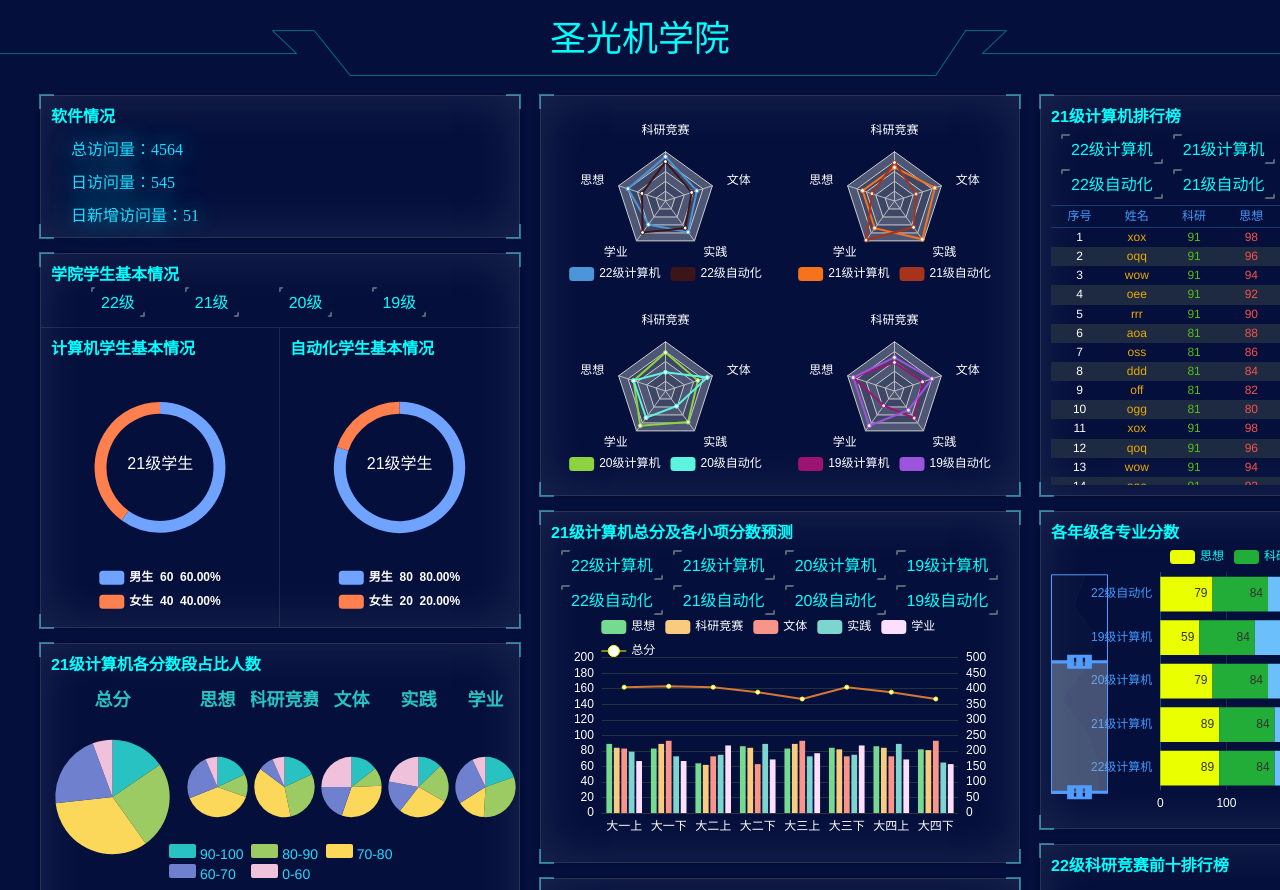
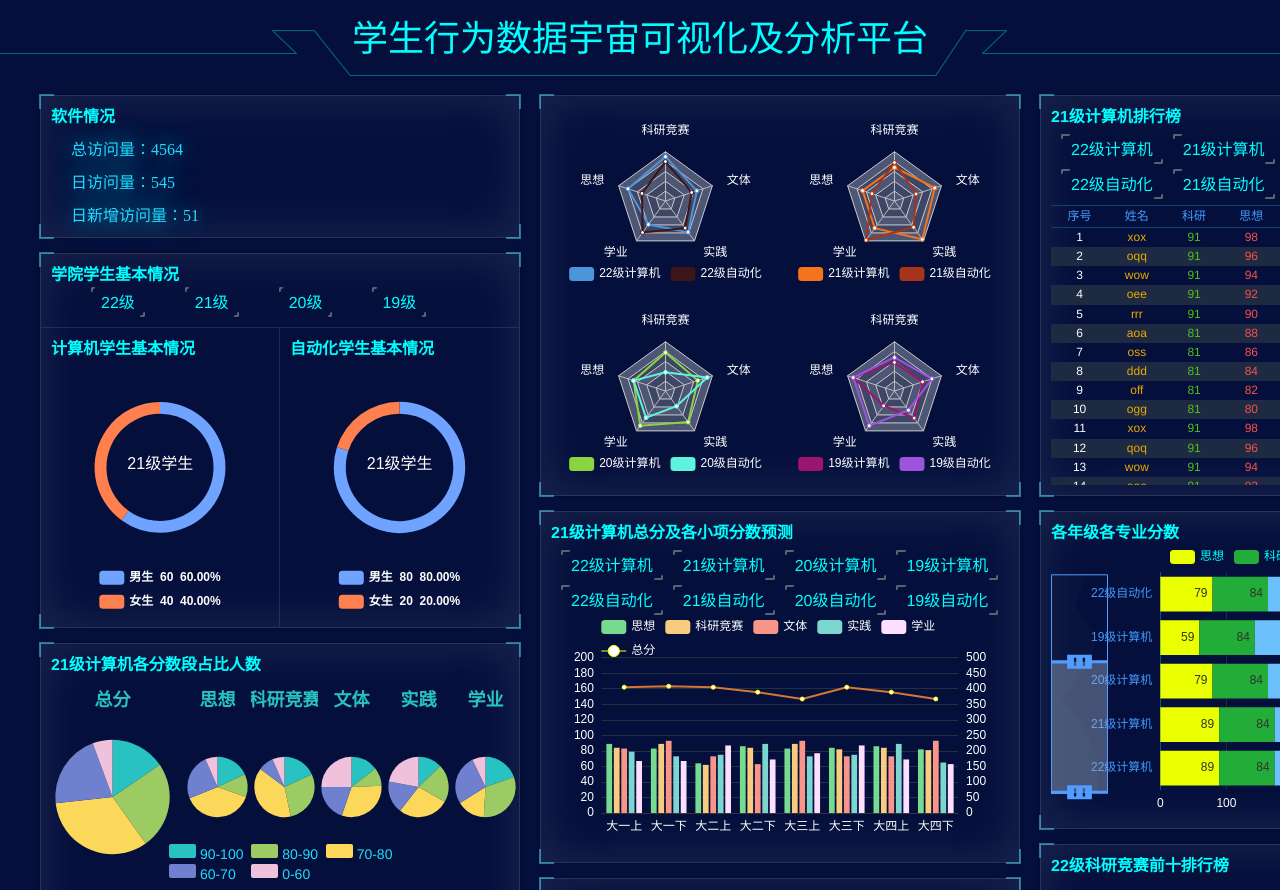
Before and after one commit to cqk666/cqk666.github.io, a plain HTML site: page index.html in a window 1280 px wide. Shown: the top 890 px of the page. Drawn offline with nearby package versions, Linux system fonts and the light colour scheme.

Commit message:
Update index.html

```diff
--- a/index.html
+++ b/index.html
@@ -5,7 +5,7 @@
     <meta charset="UTF-8">
     <meta http-equiv="X-UA-Compatible" content="IE=Edge，chrome=1">
     <meta name="renderer" content="webkit">
-    <title>Et使用示例网页</title>
+    <title>学生行为数据宇宙可视化及分析平台</title>
     <link rel="stylesheet" type="text/css" href="http://apps.bdimg.com/libs/bootstrap/3.3.4/css/bootstrap.css">
     <link rel="stylesheet" href="assets/css/index.css" />
     <script src="assets/js/vue.js"></script>
@@ -14,7 +14,7 @@
 <body>
     <!--头部-->
     <div class="header">
-        圣光机学院
+        学生行为数据宇宙可视化及分析平台
     </div>
     <!--主体-->
     <div class="main clearfix">
```
